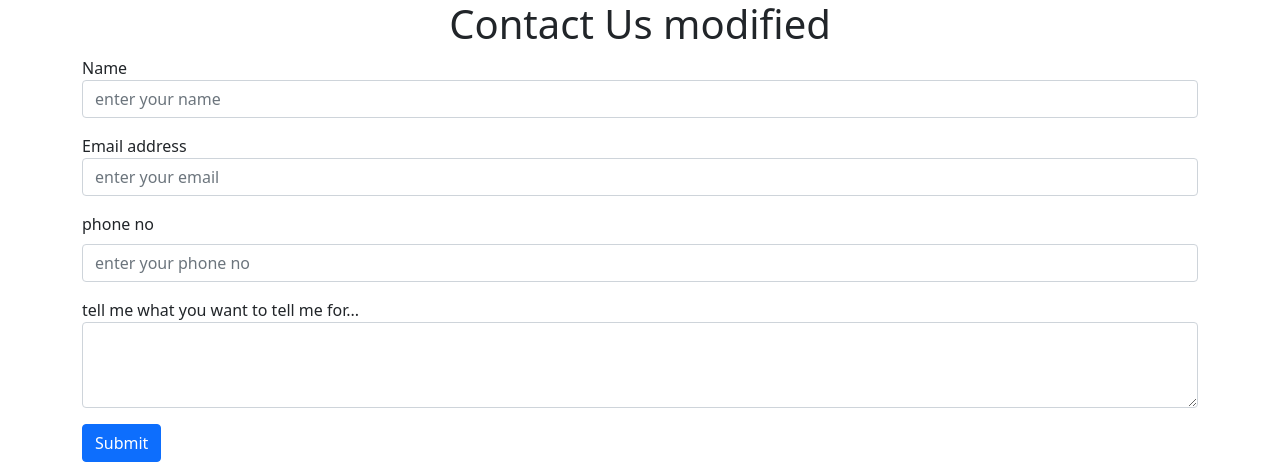
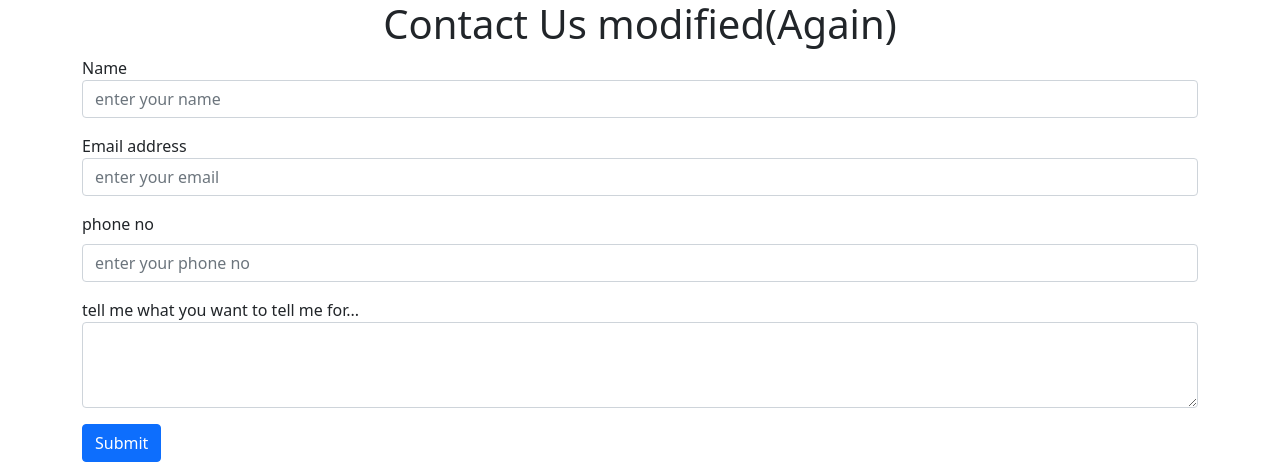
Before and after one commit to GOPALGTM/ice-cream-website, a Django app: page /contact/ in a window 1280 px wide. Shown: the part 350-812 px from the top of the page. Run offline with Django 4.2, Linux system fonts and the light colour scheme; some libraries are stand-ins or nearby versions.

Commit message:
changes in contact.html file

```diff
--- a/hello/settings.py
+++ b/hello/settings.py
@@ -30,7 +30,7 @@ SECRET_KEY = 'django-insecure-cc9%npk#2aimfj3j607_oo3d^-=itlx#t)febci+h8_ighn2t)
 DEBUG = True
 
 ALLOWED_HOSTS = ["*"]
-CSRF_TRUSTED_ORIGINS  = ["http://13.232.62.130"]
+CSRF_TRUSTED_ORIGINS  = ["http://65.2.149.220"]
 
 # Application definition
 
--- a/templates/contact.html
+++ b/templates/contact.html
@@ -9,7 +9,7 @@
 
 <div class="container-fluid px-0 my-0">
     <img src="https://source.unsplash.com/1200x400/?contact-us " style=height:350px; class="d-block w-100 " alt="...">
-    <h1 class="text-center">Contact Us modified</h1>
+    <h1 class="text-center">Contact Us modified(Again)</h1>
 
 </div>
 <div class="container">
```
